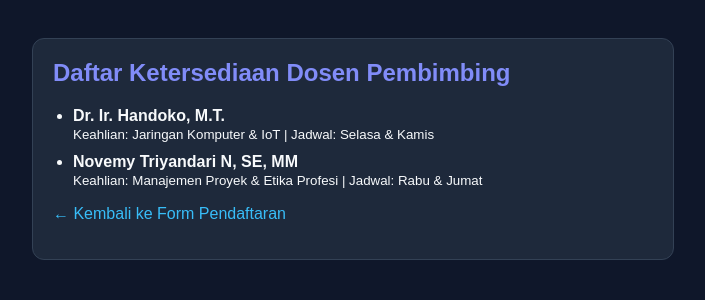
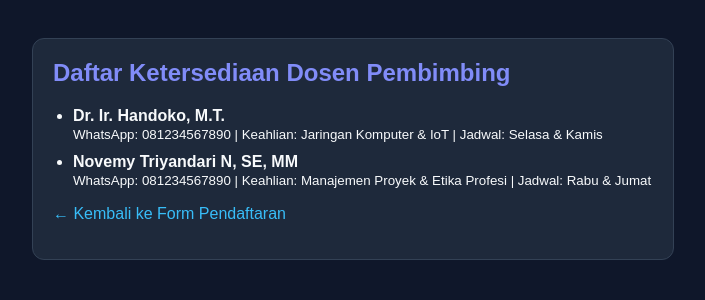
Before and after one commit to sahabatrauul-star/sibimbing-akademik, a PHP site: page /jadwal.php in a window 1280 px wide. Shown: the top 300 px of the page, without its empty margins (287-992 px from the left). Run offline with PHP 8.4, Linux system fonts and the light colour scheme.

Commit message:
feat: tambahkan nomor kontak WhatsApp dosen pembimbing pada modul jadwal

```diff
--- a/jadwal.php
+++ b/jadwal.php
@@ -29,7 +29,7 @@ $dosenList = [
             <?php foreach ($dosenList as $d): ?>
                 <li>
                     <strong><?= htmlspecialchars($d['nama']) ?></strong><br>
-                    <small>Keahlian: <?= htmlspecialchars($d['bidang']) ?> | Jadwal: <?= htmlspecialchars($d['hari']) ?></small>
+                    <small>WhatsApp: 081234567890 | Keahlian: <?= htmlspecialchars($d['bidang']) ?> | Jadwal: <?= htmlspecialchars($d['hari']) ?></small>
                 </li>
             <?php endforeach; ?>
         </ul>
```
